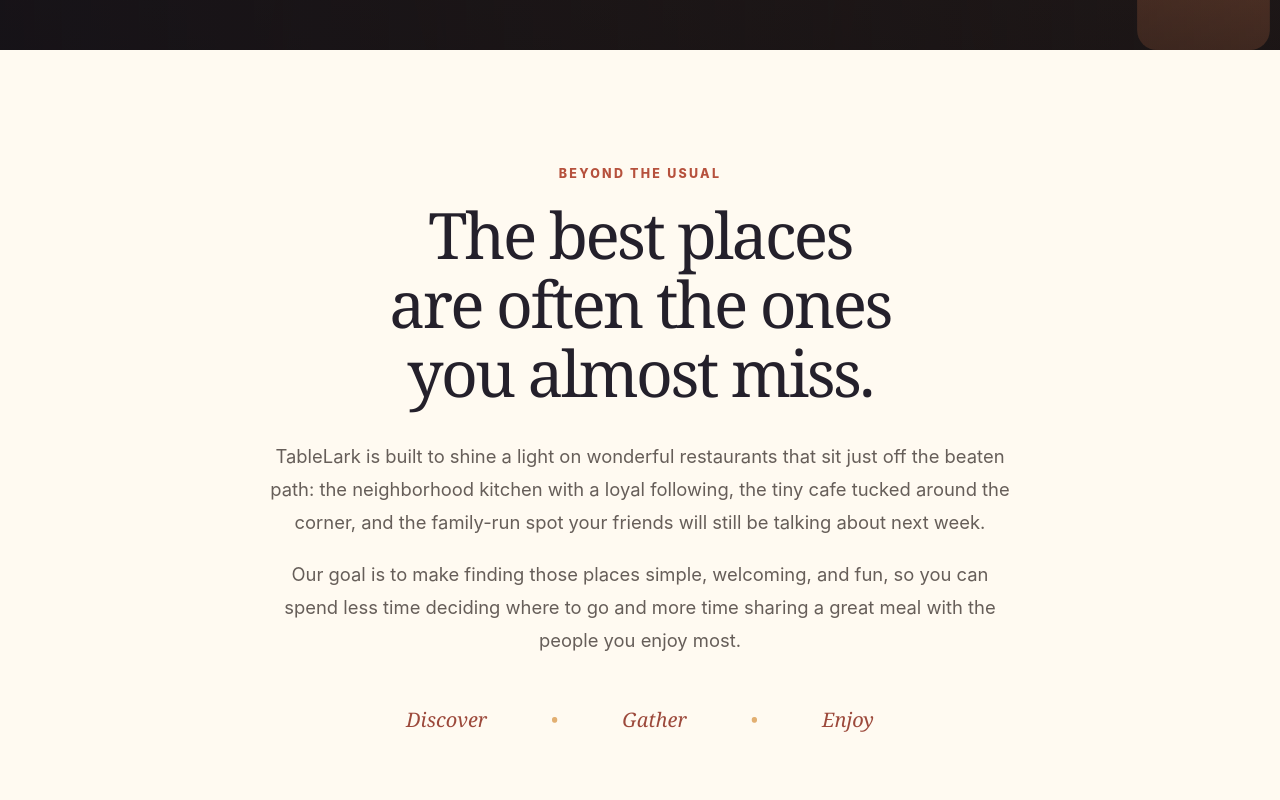
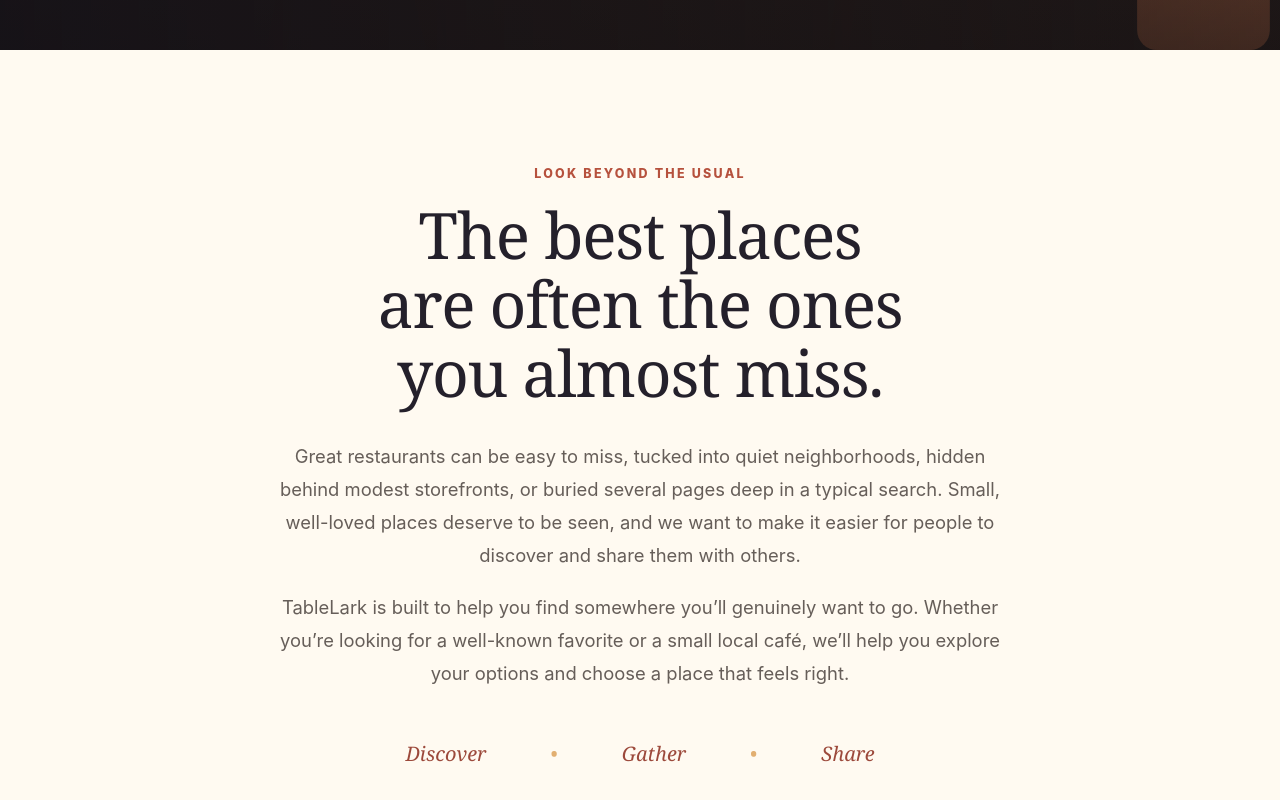
Before and after one commit to SilasCAshton/TableLark, a Next.js app: page / in a window 1280 px wide. Shown: the part 696-1496 px from the top of the page. Built offline with nearby package versions, Linux system fonts and the light colour scheme.

Commit message:
rewriting placeholder text on home page of app

```diff
--- a/src/app/page.jsx
+++ b/src/app/page.jsx
@@ -20,11 +20,11 @@
         </header>
 
         <div className="home-hero__content">
-          <p className="home-hero__eyebrow">Good food. Great company.</p>
-          <h1 id="home-title">Find a table worth talking about.</h1>
+          <p className="home-hero__eyebrow">Your next favorite place might be nearby</p>
+          <h1 id="home-title">Let's find somewhere worth going.</h1>
           <p className="home-hero__intro">
-            Discover memorable restaurants nearby and uncover the local spots
-            that make an ordinary night out feel special.
+            Whether you’re in the mood for a familiar favorite or
+            somewhere you’ve never tried, finding the right table should feel simple.
           </p>
 
           <HomeRestaurantSearch />
@@ -32,23 +32,23 @@
       </section>
 
       <section className="home-story" aria-labelledby="home-story-title">
-        <p className="home-story__eyebrow">Beyond the usual</p>
+        <p className="home-story__eyebrow">Look beyond the usual</p>
         <h2 id="home-story-title">The best places are often the ones you almost miss.</h2>
         <p>
-          TableLark is built to shine a light on wonderful restaurants that sit
-          just off the beaten path: the neighborhood kitchen with a loyal
-          following, the tiny cafe tucked around the corner, and the family-run
-          spot your friends will still be talking about next week.
+          Great restaurants can be easy to miss, tucked into quiet neighborhoods, hidden
+          behind modest storefronts, or buried several pages deep in a typical search.
+          Small, well-loved places deserve to be seen, and we want to make it easier
+          for people to discover and share them with others.
         </p>
         <p>
-          Our goal is to make finding those places simple, welcoming, and fun,
-          so you can spend less time deciding where to go and more time sharing
-          a great meal with the people you enjoy most.
+          TableLark is built to help you find somewhere you’ll genuinely want to go.
+          Whether you’re looking for a well-known favorite or a small local café,
+          we’ll help you explore your options and choose a place that feels right.
         </p>
         <div className="home-story__accent" aria-hidden="true">
           <span>Discover</span>
           <span>Gather</span>
-          <span>Enjoy</span>
+          <span>Share</span>
         </div>
       </section>
     </main>
--- a/src/styles/global.css
+++ b/src/styles/global.css
@@ -44,11 +44,11 @@
 select:focus-visible,
 summary:focus-visible,
 a:focus-visible {
-  outline: 3px solid color-mix(in srgb, var(--color-focus) 65%, transparent);
+  outline: 3px solid var(--color-focus-outline);
   outline-offset: 2px;
 }
 
 button { color: var(--color-text); }
 a { color: var(--color-link); }
 h1, h2, h3, p { margin-top: 0; }
-::selection { color: #fff; background: var(--color-primary); }
+::selection { color: var(--color-text-on-dark); background: var(--color-primary); }
--- a/src/styles/pages/home.css
+++ b/src/styles/pages/home.css
@@ -1,7 +1,7 @@
 .home-page {
   min-height: 100vh;
   overflow-x: hidden;
-  background: #fffaf1;
+  background: var(--color-home-page-bg);
 }
 
 .home-hero {
@@ -10,8 +10,8 @@
   display: grid;
   min-height: min(82vh, 54rem);
   overflow: visible;
-  color: #fff;
-  background-color: #38251d;
+  color: var(--color-text-on-dark);
+  background-color: var(--color-home-hero-bg);
   background-image: url("/restaurant-hero-placeholder.svg");
   background-position: center;
   background-size: cover;
@@ -21,8 +21,8 @@
   position: absolute;
   inset: 0;
   background:
-    linear-gradient(90deg, rgb(21 18 24 / 82%) 0%, rgb(25 20 22 / 57%) 48%, rgb(25 20 22 / 22%) 100%),
-    linear-gradient(0deg, rgb(22 17 17 / 62%) 0%, transparent 46%);
+    linear-gradient(90deg, var(--color-home-hero-shade-start) 0%, var(--color-home-hero-shade-middle) 48%, var(--color-home-hero-shade-end) 100%),
+    linear-gradient(0deg, var(--color-home-hero-shade-bottom) 0%, var(--color-transparent) 46%);
 }
 
 .home-header,
@@ -49,7 +49,7 @@
   display: inline-flex;
   align-items: center;
   gap: 0.75rem;
-  color: #fff;
+  color: var(--color-text-on-dark);
 }
 
 .home-logo__mark {
@@ -57,9 +57,9 @@
   width: 2.65rem;
   height: 2.65rem;
   place-items: center;
-  border: 1px solid rgb(255 255 255 / 66%);
+  border: 1px solid var(--color-white-alpha-66);
   border-radius: 50%;
-  background: rgb(255 255 255 / 13%);
+  background: var(--color-white-alpha-13);
   font-size: 0.72rem;
   font-weight: 800;
   letter-spacing: 0.08em;
@@ -75,10 +75,10 @@
 
 .home-finder-link {
   padding: 0.55rem 1rem;
-  border: 1px solid rgb(255 255 255 / 55%);
+  border: 1px solid var(--color-white-alpha-55);
   border-radius: var(--radius-pill);
-  background: rgb(255 255 255 / 12%);
-  color: #fff;
+  background: var(--color-white-alpha-12);
+  color: var(--color-text-on-dark);
   font-size: 0.85rem;
   font-weight: 750;
   text-decoration: none;
@@ -91,8 +91,8 @@
 
 .home-finder-link:hover {
   transform: translateY(-1px);
-  border-color: #fff;
-  background: rgb(255 255 255 / 20%);
+  border-color: var(--color-text-on-dark);
+  background: var(--color-white-alpha-20);
 }
 
 .home-hero__content {
@@ -104,7 +104,7 @@
 .home-hero__eyebrow,
 .home-story__eyebrow {
   margin-bottom: 1rem;
-  color: #ffd497;
+  color: var(--color-home-eyebrow);
   font-size: 0.78rem;
   font-weight: 800;
   letter-spacing: 0.18em;
@@ -117,7 +117,7 @@
   font-family: Georgia, "Times New Roman", serif;
   font-size: clamp(3rem, 7vw, 6.75rem);
   font-weight: 500;
-  letter-spacing: -0.055em;
+  letter-spacing: -0.01em;
   line-height: 0.96;
   text-wrap: balance;
 }
@@ -125,7 +125,7 @@
 .home-hero__intro {
   max-width: 38rem;
   margin-bottom: 2rem;
-  color: rgb(255 255 255 / 88%);
+  color: var(--color-white-alpha-88);
   font-size: clamp(1rem, 1.7vw, 1.25rem);
   line-height: 1.65;
 }
@@ -158,43 +158,43 @@
 }
 
 .home-button--primary {
-  background: #ffd072;
-  color: #27201e;
+  background: var(--color-home-button-bg);
+  color: var(--color-home-button-text);
 }
 
 .home-button--primary:hover {
-  background: #ffdc98;
+  background: var(--color-home-button-hover);
 }
 
 .home-button--secondary {
-  border-color: rgb(255 255 255 / 64%);
-  background: rgb(255 255 255 / 12%);
-  color: #fff;
+  border-color: var(--color-white-alpha-64);
+  background: var(--color-white-alpha-12);
+  color: var(--color-text-on-dark);
   backdrop-filter: blur(8px);
 }
 
 .home-button--secondary:hover {
-  border-color: #fff;
-  background: rgb(255 255 255 / 20%);
+  border-color: var(--color-text-on-dark);
+  background: var(--color-white-alpha-20);
 }
 
 .home-hero-search__message {
   max-width: 40rem;
   margin: 1rem 0 0;
   padding: 0.8rem 1rem;
-  border: 1px solid rgb(255 255 255 / 25%);
+  border: 1px solid var(--color-white-alpha-25);
   border-radius: 0.75rem;
-  background: rgb(30 18 18 / 68%);
-  color: #fff;
+  background: var(--color-home-message-bg);
+  color: var(--color-text-on-dark);
 }
 
 .home-hero-search__address-panel {
   max-width: 38rem;
   margin-top: 1.25rem;
   padding: 1.25rem;
-  border: 1px solid rgb(255 255 255 / 30%);
+  border: 1px solid var(--color-white-alpha-30);
   border-radius: 1rem;
-  background: rgb(25 20 22 / 68%);
+  background: var(--color-home-panel-bg);
   backdrop-filter: blur(12px);
 }
 
@@ -202,13 +202,13 @@
   display: grid;
   gap: 0.2rem;
   margin-bottom: 0.8rem;
-  color: #fff;
+  color: var(--color-text-on-dark);
   font-weight: 750;
 }
 
 .home-hero-search__address-panel .location-address-input > label span,
 .home-hero-search__address-panel p {
-  color: rgb(255 255 255 / 76%);
+  color: var(--color-white-alpha-76);
   font-size: 0.85rem;
   font-weight: 400;
 }
@@ -227,17 +227,17 @@
 }
 
 .home-story__eyebrow {
-  color: #b6513d;
+  color: var(--color-home-story-eyebrow);
 }
 
 .home-story h2 {
   max-width: 18ch;
   margin: 0 auto 2rem;
-  color: #24202b;
+  color: var(--color-home-story-heading);
   font-family: Georgia, "Times New Roman", serif;
   font-size: clamp(2.2rem, 5vw, 4rem);
   font-weight: 500;
-  letter-spacing: -0.04em;
+  letter-spacing: -0.02em;
   line-height: 1.08;
   text-wrap: balance;
 }
@@ -245,7 +245,7 @@
 .home-story > p:not(.home-story__eyebrow) {
   max-width: 47rem;
   margin: 0 auto 1.2rem;
-  color: #665e59;
+  color: var(--color-home-story-text);
   font-size: clamp(1rem, 1.6vw, 1.15rem);
   line-height: 1.8;
 }
@@ -255,7 +255,7 @@
   justify-content: center;
   gap: clamp(1.25rem, 5vw, 4.5rem);
   margin-top: 3rem;
-  color: #9c493b;
+  color: var(--color-home-story-accent);
   font-family: Georgia, "Times New Roman", serif;
   font-size: clamp(1rem, 2vw, 1.25rem);
   font-style: italic;
@@ -263,7 +263,7 @@
 
 .home-story__accent span + span::before {
   margin-right: clamp(1.25rem, 5vw, 4.5rem);
-  color: #e2af71;
+  color: var(--color-home-story-divider);
   content: "•";
   font-style: normal;
 }
--- a/src/styles/ui/location-controls.css
+++ b/src/styles/ui/location-controls.css
@@ -8,7 +8,7 @@
 .location-menu__panel { position: absolute; top: calc(100% + 0.65rem); right: 0; width: min(23rem, calc(100vw - 1.5rem)); max-height: calc(100dvh - var(--top-action-bar-height) - 3rem); padding: var(--space-4); overflow-y: auto; color: var(--color-text); background: var(--color-panel-bg); border: 1px solid var(--color-panel-border); border-radius: var(--radius-medium); box-shadow: var(--shadow-medium); }
 .location-menu__panel p { margin: var(--space-3) 0 0; color: var(--color-muted-text); font-size: 0.82rem; }
 .location-controls input, .location-controls select, .location-controls button { width: 100%; min-height: 2.5rem; padding: 0.6rem 0.75rem; border: 1px solid var(--color-border); border-radius: var(--radius-small); background: var(--color-surface); }
-.location-controls button { color: #fff; background: var(--color-primary); border-color: var(--color-primary); font-weight: 750; }
+.location-controls button { color: var(--color-text-on-dark); background: var(--color-primary); border-color: var(--color-primary); font-weight: 750; }
 .location-controls button:hover:not(:disabled) { background: var(--color-primary-hover); }
 .location-controls button:disabled { cursor: not-allowed; opacity: 0.6; }
 .location-address-input { display: grid; gap: var(--space-1); }
--- a/src/styles/ui/restaurant-map.css
+++ b/src/styles/ui/restaurant-map.css
@@ -30,7 +30,7 @@
 .restaurant-map-loading__spinner {
   width: 2.5rem;
   height: 2.5rem;
-  border: 4px solid rgb(255 255 255 / 68%);
+  border: 4px solid var(--color-white-alpha-68);
   border-top-color: var(--color-primary);
   border-radius: 50%;
   animation: restaurant-map-spin 800ms linear infinite;
@@ -49,6 +49,6 @@
   }
 }
 
-.restaurant-info-window { max-width: 16rem; color: #202124; }
+.restaurant-info-window { max-width: 16rem; color: var(--color-map-info-text); }
 .restaurant-info-window h3 { margin: 0 0 0.4rem; font-size: 1rem; }
 .restaurant-info-window p { margin: 0.3rem 0; }
--- a/src/styles/ui/restaurants/restaurant-search-controls.css
+++ b/src/styles/ui/restaurants/restaurant-search-controls.css
@@ -20,7 +20,7 @@
 .restaurant-settings-compact .hidden-gem-filters { grid-template-columns: 1fr; }
 .restaurant-search-submit { display: flex; justify-content: center; }
 .restaurant-search-submit button { width: min(100%, 12rem); min-height: 2.55rem; padding: 0.6rem 0.8rem; border: 1px solid var(--color-border); border-radius: var(--radius-small); background: var(--color-surface); font-weight: 750; }
-.restaurant-search-submit .restaurant-search-button { color: #fff; background: var(--color-primary); border-color: var(--color-primary); }
+.restaurant-search-submit .restaurant-search-button { color: var(--color-text-on-dark); background: var(--color-primary); border-color: var(--color-primary); }
 .restaurant-search-submit .restaurant-search-button:hover:not(:disabled) { background: var(--color-primary-hover); }
 .restaurant-search-submit button:disabled { cursor: not-allowed; opacity: 0.58; }
 
--- a/src/styles/variables.css
+++ b/src/styles/variables.css
@@ -23,13 +23,13 @@
    * Main layout sections
    */
   --color-topbar-bg: var(--color-deep-navy);
-  --color-topbar-text: #ffffff;
+  --color-topbar-text: var(--color-surface);
   --color-topbar-muted: #ffe6b0;
 
   --color-panel-bg: #fffaf4;
   --color-panel-border: #f1c89c;
 
-  --color-card-bg: #ffffff;
+  --color-card-bg: var(--color-surface);
   --color-card-hover: #fff4e7;
   --color-card-selected: #fff0bd;
   --color-card-selected-border: var(--color-coral);
@@ -41,7 +41,21 @@
   --color-text: #292d42;
   --color-muted-text: #676b7c;
   --color-subtle-text: #85899a;
-  --color-text-on-dark: #ffffff;
+  --color-text-on-dark: var(--color-surface);
+  --color-transparent: transparent;
+
+  /* Reusable translucent whites */
+  --color-white-alpha-12: rgb(255 255 255 / 12%);
+  --color-white-alpha-13: rgb(255 255 255 / 13%);
+  --color-white-alpha-20: rgb(255 255 255 / 20%);
+  --color-white-alpha-25: rgb(255 255 255 / 25%);
+  --color-white-alpha-30: rgb(255 255 255 / 30%);
+  --color-white-alpha-55: rgb(255 255 255 / 55%);
+  --color-white-alpha-64: rgb(255 255 255 / 64%);
+  --color-white-alpha-66: rgb(255 255 255 / 66%);
+  --color-white-alpha-68: rgb(255 255 255 / 68%);
+  --color-white-alpha-76: rgb(255 255 255 / 76%);
+  --color-white-alpha-88: rgb(255 255 255 / 88%);
 
   /*
    * Primary action colors
@@ -72,7 +86,7 @@
   /*
    * Inputs
    */
-  --color-input-bg: #ffffff;
+  --color-input-bg: var(--color-surface);
   --color-input-text: var(--color-deep-navy);
   --color-input-border: #e7bd91;
   --color-input-border-hover: var(--color-peach);
@@ -113,11 +127,36 @@
   --color-rating: #dc8d00;
   --color-price: #af4550;
 
+  /* Homepage palette and overlays */
+  --color-home-page-bg: #fffaf1;
+  --color-home-hero-bg: #38251d;
+  --color-home-hero-shade-start: rgb(21 18 24 / 82%);
+  --color-home-hero-shade-middle: rgb(25 20 22 / 57%);
+  --color-home-hero-shade-end: rgb(25 20 22 / 22%);
+  --color-home-hero-shade-bottom: rgb(22 17 17 / 62%);
+  --color-home-panel-bg: rgb(25 20 22 / 68%);
+  --color-home-message-bg: rgb(30 18 18 / 68%);
+  --color-home-eyebrow: #ffd497;
+  --color-home-button-bg: #ffd072;
+  --color-home-button-hover: #ffdc98;
+  --color-home-button-text: #27201e;
+  --color-home-story-eyebrow: #b6513d;
+  --color-home-story-heading: #24202b;
+  --color-home-story-text: #665e59;
+  --color-home-story-accent: #9c493b;
+  --color-home-story-divider: #e2af71;
+
+  /* Map provider content */
+  --color-map-info-text: #202124;
+
   /*
    * Focus styling
    */
   --color-focus: var(--color-coral);
   --focus-ring: 0 0 0 3px #ffd0c8;
+  --color-focus-outline: color-mix(in srgb, var(--color-focus) 65%, var(--color-transparent));
+  --color-error-border: color-mix(in srgb, var(--color-error) 45%, var(--color-border));
+  --color-card-selected-ring: color-mix(in srgb, var(--color-primary) 16%, var(--color-transparent));
 
   /*
    * Shadows
@@ -130,6 +169,8 @@
 
   --shadow-large:
     0 14px 36px rgb(26 29 46 / 20%);
+
+  --shadow-card-resting: 0 2px 8px rgb(38 30 24 / 6%);
 
   /*
    * Border radii
```
Also changed, not shown: src/styles/ui/restaurants/restaurant-results.css (+4 -4 lines), 2 other files (tests, documents, lock files or other folders).
